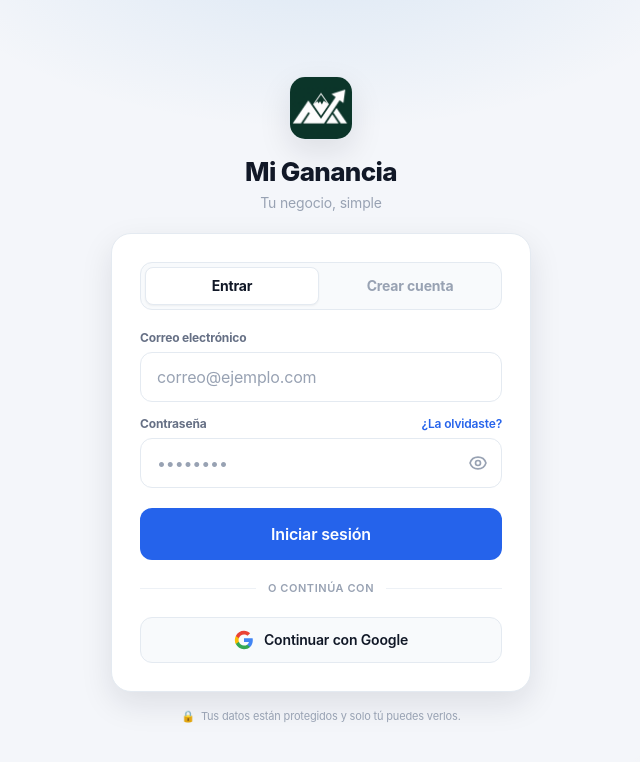
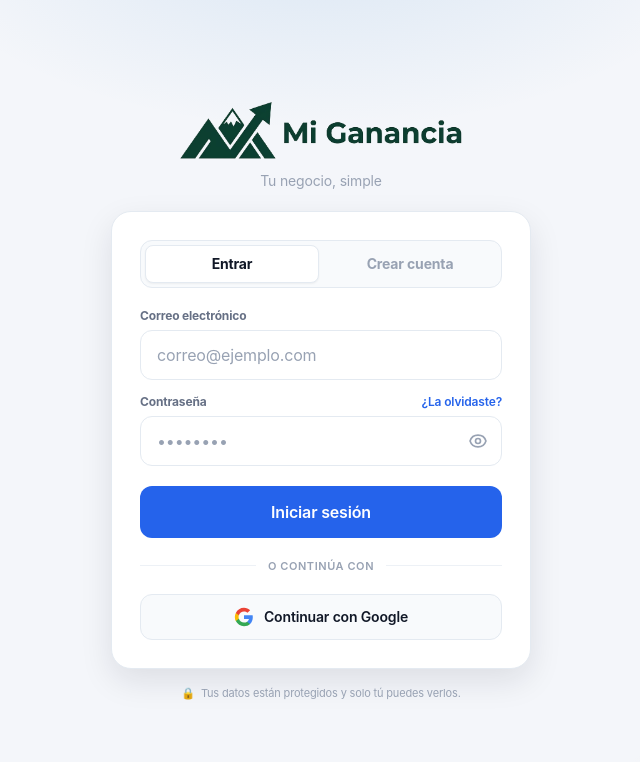
Before and after one commit to ballin3604-debug/mi-ganancia, a React (Vite) app: page / in a window 1280 px wide. Both pictures are taken after a click on the button "Saltar". Shown: the top 762 px of the page, without its empty margins (319-959 px from the left). Built offline with nearby package versions, Linux system fonts and the light colour scheme; no server answers.

Commit message:
Integrar logo oficial horizontal en pantalla de login

```diff
--- a/src/pages/Login.jsx
+++ b/src/pages/Login.jsx
@@ -124,28 +124,30 @@ export default function Login() {
       <div className="w-full max-w-[420px] relative mg-slide-up">
         {/* Logo + título */}
         <div className="text-center mb-5">
+          {!imgError ? (
+            <img
+              src="/logo-horizontal.png"
+              alt="Mi Ganancia"
+              onError={() => setImgError(true)}
+              className="h-14 sm:h-16 mx-auto mb-2 object-contain"
+            />
+          ) : (
+            <div className="mb-2">
               <div
                 className="w-16 h-16 rounded-2xl flex items-center justify-center mx-auto mb-3 overflow-hidden"
                 style={{
-              background: imgError ? 'linear-gradient(135deg, var(--mg-accent) 0%, var(--mg-accent-deep) 100%)' : '#fff',
+                  background: 'linear-gradient(135deg, var(--mg-accent) 0%, var(--mg-accent-deep) 100%)',
                   boxShadow: 'var(--mg-shadow-lg)',
                   border: '1px solid var(--mg-border)',
                 }}
               >
-            {!imgError ? (
-              <img
-                src="/logo-icon.png"
-                alt="Logo Mi Ganancia"
-                onError={() => setImgError(true)}
-                className="w-full h-full object-contain"
-              />
-            ) : (
                 <span className="text-2xl font-extrabold text-white">M</span>
-            )}
               </div>
               <h1 className="text-[26px] font-extrabold tracking-tight text-[var(--mg-text-primary)]">
                 Mi Ganancia
               </h1>
+            </div>
+          )}
           <p className="text-sm text-[var(--mg-text-muted)] mt-0.5">
             {isReset ? 'Recupera tu acceso' : isRegister ? 'Crea tu cuenta gratis' : 'Tu negocio, simple'}
           </p>
```
Also changed, not shown: public/logo-horizontal.png. Lines whose indentation alone changed are shown as unchanged.
